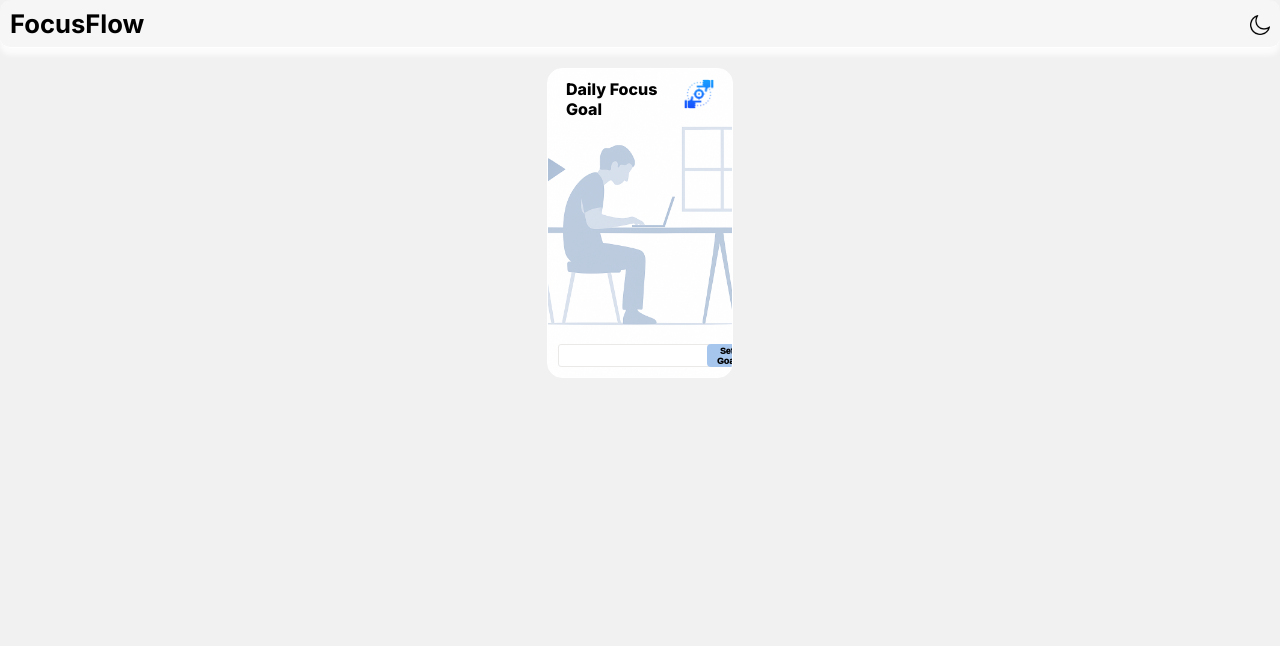
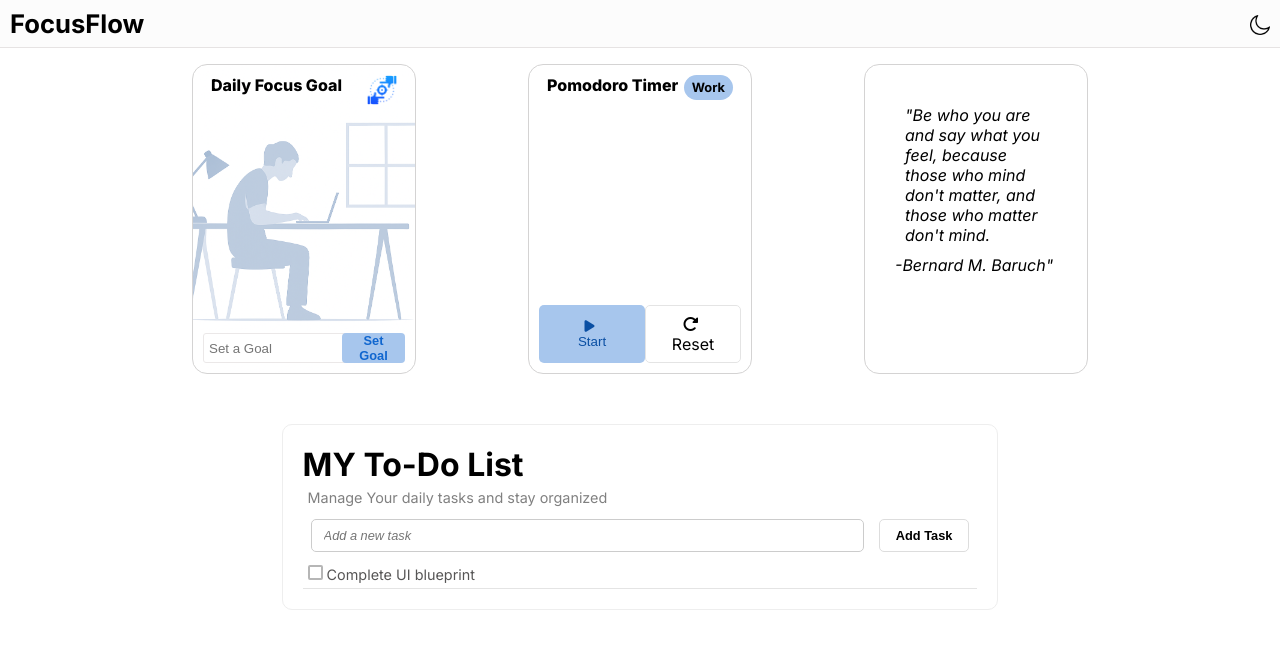
Before and after one commit to Aliwangara/Focus_flow, a plain HTML site: page index.html in a window 1280 px wide. Drawn offline with Linux system fonts and the light colour scheme.

Commit message:
Done styling the website

```diff
--- a/index.html
+++ b/index.html
@@ -23,11 +23,11 @@
             </ul>
         </div>
 
-        <div class="">
+        <div class="body-container">
 
 
+            <!-- Start of card -->
 
-        </div>
 
                 <div class="card-container">
 
@@ -37,29 +37,99 @@
                             <img src="images/focus/focus.png" alt="">
                         </div>
 
-                <div>
+
+                        <div class="card-content">
+                            <p id="goal-content"></p>
+
+                            <div class="goal-input">
+                                <input type="text" id="input-el" placeholder="Set a Goal">
+                                <button id="goal-btn">Set Goal</button>
+
+                            </div>
+
+                        </div>
+
+
+
+                    </div>
+
+
+
+<!-- Start of Second Card -->
+                    <div class="card"  style="background-image: none;">
+                        <div class="card-header">
+                            <h2>Pomodoro Timer</h2>
+                            <p style="background-color: #A7C6ED; font-family:inherit ; font-size: .8rem; font-weight: bold; padding: 5px 8px; border-radius: 15px;">Work</p>
+                        </div>
+
+
+                        <div class="card-content">
+                            <p></p>
+
+                            <div class="second-goal-input">
+                                <button class="start-btn"><i class="fa-solid fa-play" style="margin-right: 5px; "></i>Start</button>
+                                <button class="reset-btn"><i class="fa-solid fa-rotate-right" style="margin-right: 5px;"></i>Reset</button>
+
+                            </div>
+                        </div>
+
+                    </div>
+
+<!-- End of second card-->
+
+                    <div class="card" style="background-image: none;" id="quote-main">
+
+
+
+                        <div class="card-content" id="quote-text">
+
+
+                            <p></p>
+
+
+                        </div>
+
+
+
+
+
+
+
+
 
 
 
 
                     </div>
 
-                <div class="card-content">
-                    <p></p>
 
-                    <div class="goal-input">
-                        <input type="text" id="input-el">
-                        <button>Set Goal</button>
+
+                </div>
+
+            <!-- End of Card -->
+
+
+            <!-- START OF TODO LIST -->
+
+            <div class="todo-container">
+
+                <h2>MY To-Do List</h2>
+
+                <p>Manage Your daily tasks and stay organized</p>
+
+                <div class="todo-input">
+
+                    <input type="text" placeholder="Add a new task"  id="todo-el">
+                    <button>Add Task</button>
+
 
                 </div>
 
 
 
+                <div class="todo-items">
 
-                </div>
-            </div>
-
-
+                    <p>Complete UI blueprint</p>
 
                 </div>
 
@@ -68,7 +138,29 @@
 
 
 
+            <!-- END OF TODO LIST -->
+
+
+
+
+
+
+
+        </div>
+
+
+
+
+        </div>
+
+
+
+    </div>
+
+
+
 
     <script src="script.js"></script>
+    <script src="https://kit.fontawesome.com/2256adb598.js" crossorigin="anonymous"></script>
 </body>
 </html>
--- a/script.js
+++ b/script.js
@@ -0,0 +1,91 @@
+
+let goals = [];
+const goalContent = document.getElementById('goal-content');
+const goalEl = document.getElementById('input-el');
+const goalBtn = document.getElementById('goal-btn')
+
+const backgroundImage = ['url(images/quotecard.jpg")']
+
+const quote = [`Be who you are and say what you feel,
+     because those who mind don't matter,
+     and those who matter don't mind.`]
+
+
+const author = ["Bernard M. Baruch"]
+
+const quoteMain = document.querySelector('#quote-main')
+
+const quoteText= document.querySelector('#quote-text')
+
+
+function quoteCard(){
+
+quoteBackground()
+quoteContent()
+
+
+
+
+}
+
+quoteCard()
+
+
+
+function quoteBackground(){
+
+        quoteMain.style.backgroundImage = backgroundImage[0]
+
+
+}
+
+quoteBackground()
+
+
+// quoteContent.addEventListener('DOMContentLoaded', displayquote)
+
+// function displayquote(){
+//     const p = document.createElement('p');
+//     const author = document.createElement('h4')
+
+//     p.innerHTML = ` "${quote} /n ${author}" `
+
+//     quoteCard.appendChild(p,author)
+
+
+
+// }
+
+function quoteContent(){
+    let p = '';
+
+     p = `
+
+        <div style="padding:20px;">
+        <p style='margin:10px; font:inherit; font-style:italic;'>
+        "${quote}</p> \n <h4 style='font:inherit; font-style:italic;'>
+        -${author}"</h4>
+
+        </div>
+        `
+
+
+
+        quoteText.innerHTML += p
+
+}
+
+// Focus card function
+
+goalBtn.addEventListener('click', function(){
+
+    goals.push(goalEl.value)
+
+    goalContent.textContent += goalEl.value
+
+    goalEl.value = '';
+
+
+
+
+})
--- a/style.css
+++ b/style.css
@@ -1,6 +1,6 @@
 :root{
-    --primary-background:#f1f1f1;
-    --primary-font:#000000;
+    --primary-background:#ffffff;
+    --primary-font-color:#000000;
     --primary-btn-color:#A7C6ED;
     --delete-dark-mode:#FF4C4C;
     --primary-font:"inter", sans-serif;
@@ -26,6 +26,9 @@ body{
 
 
 }
+p{
+    font-family: inherit;
+}
 
 h1{
    font-size: 1.6rem;
@@ -37,10 +40,10 @@ h1{
     display: flex;
     flex-direction: row;
     justify-content: space-between;
-    background-color: #ffffff52;
+    background-color: #fcfcfcee;
     padding: 8px 10px;
-    border-radius: 10px;
-    border-bottom: 1px solid #ffff;
+    /* border-radius: 8px; */
+    border-bottom: 1px solid #e6e3e3;
     box-shadow: 0px 7px 5px #ffffffbe;
     align-items: end;
 
@@ -57,8 +60,7 @@ ul img{
 
 .card-container{
     display: flex;
-    justify-content: center;
-    padding: 20px;
+    justify-content: space-between;
     margin: auto;
 }
 
@@ -66,18 +68,19 @@ ul img{
 
 .card{
     height: 40dvh;
-    width: 15%;
-    border: 1px solid #ffffff;
+    width:25%;
+    border: 1px solid #d4d3d3;
     border-radius: 15px;
 
-    background-image: url("./images/focus/focus_img_bg.png");
-    background-position: center;
-    background-repeat: no-repeat;
+    background-image: url("./images/focus/focus_img_bg.png");background-position: center;background-repeat: no-repeat;
     background-size: cover;
     height: 310px;
     overflow: hidden;
     display: flex;
     flex-direction: column;
+    justify-content: space-between;
+
+
 }
 
 
@@ -121,11 +124,13 @@ ul img{
     display: flex;
 
 
+
+
 }
 .goal-input input{
     border: 1px solid #ebe8e8;
     border-radius:3px;
-    padding: 3px 0;
+    padding: 5px 5px;
 
 }
 
@@ -135,10 +140,121 @@ ul img{
 }
 
 .goal-input button{
-    font-size: .55em;
-    font-weight: 1000;
+    font-size: .8em;
+    font-weight: 600;
+    color: #1066cf;
     padding:0px  10px;
     border-radius: 4px;
-    margin-left: -30px;
+    margin-left: -50px;
     background-color: var(--primary-btn-color);
 }
+
+.second-goal-input{
+    margin-top: auto;
+    display: flex;
+    justify-content: space-evenly;
+}
+
+.start-btn{
+    padding: .5rem 2rem;
+    background-color: var(--primary-btn-color);
+    border-radius: 5px;
+    color: #0a4fa3;
+    font-weight: 200;
+}
+
+.reset-btn{
+    font-size: .4rem;
+    font: inherit;
+    font-weight:400 ;
+    border: 1px solid #e4e4e4;
+    border-radius: 5px;
+    background-color: inherit;
+    padding: .5rem 1rem;
+
+
+
+}
+
+
+
+.body-container{
+
+    width: 100%;
+    max-width: 1700px;
+   padding: 1rem 12rem;
+
+
+}
+
+.todo-container{
+    margin-top: 50px;
+    border: 1px solid #eeeeee;
+    padding: 20px;
+    overflow: auto;
+    width: 80%;
+    max-width: 800px;
+    margin-left: auto;
+    margin-right: auto;
+    border-radius: 10px;
+
+}
+
+.todo-container h2{
+    font-size: 2rem;
+
+
+}
+
+.todo-container p{
+    color: #808080;
+    font-size: .9rem;
+    padding: 5px;
+
+}
+
+.todo-input{
+    display: flex;
+    padding: .5rem;
+    gap:10px;
+}
+
+.todo-input input{
+    padding: 8px 12px;
+    width: 100%;
+    box-sizing: border-box;
+    color: gray;
+    border: 1px solid #ccc;
+    font-size: .8rem;
+    font-weight: 500;
+    font-style: italic;
+    border-radius: 5px;
+}
+.todo-input button{
+    font-size: .8rem;
+    font-weight: 600;
+    border: 1px solid #ddd;
+    margin-left: 5px;
+    border-radius: 5px;
+    color: #000;
+    padding: 8px 16px;
+    background: #ffffff;
+    white-space: nowrap;
+}
+
+.todo-items p::before{
+    content: '';
+    display: inline-block;
+    border-radius: 2px;
+    margin-right: 4px;
+    height: 7px;
+    width: 7px;
+    padding: 2px;
+    border: 2px solid #b6b6b6;
+}
+
+.todo-items p{
+    color: #575656;
+    font-style:inherit;
+    border-bottom: 1px solid #e4e4e4;
+}
```
Also changed, not shown: 1 other file. Lines whose indentation alone changed are shown as unchanged.
